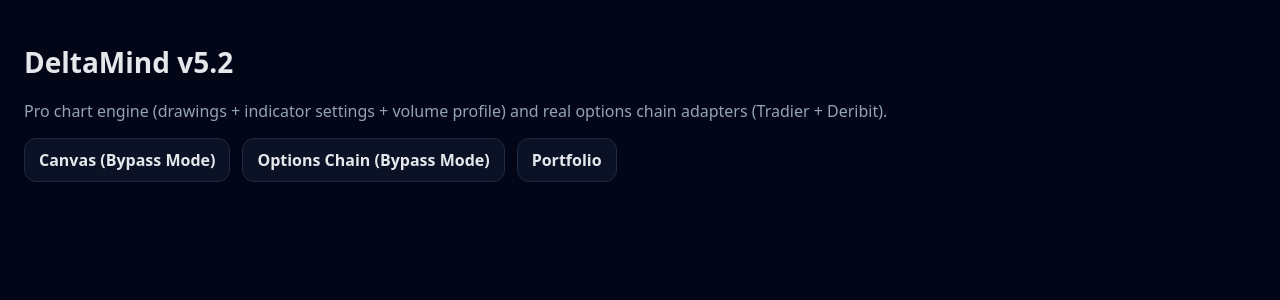
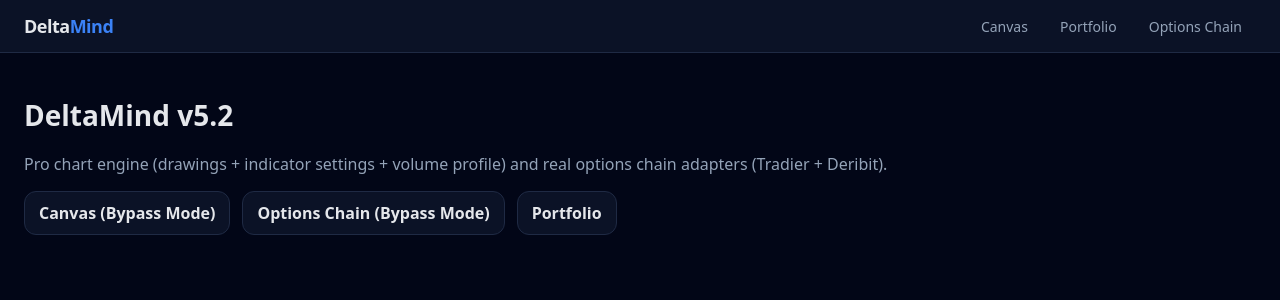
Before and after one commit to deltamind2026/deltamind_use, a Next.js app in the folder apps/web/: page / in a window 1280 px wide. Shown: the top 300 px of the page. Built offline with nearby package versions, Linux system fonts and the light colour scheme.

Commit message:
navigation bar

```diff
--- a/apps/web/app/layout.tsx
+++ b/apps/web/app/layout.tsx
@@ -1,8 +1,10 @@
+import NavBar from '@/components/NavBar';
 
 export default function RootLayout({ children }: { children: React.ReactNode }) {
   return (
     <html lang="en">
-      <body style={{ margin: 0, fontFamily: 'ui-sans-serif, system-ui', background:'#020617' }}>
+      <body style={{ margin: 0, fontFamily: 'ui-sans-serif, system-ui', background: '#020617' }}>
+        <NavBar />
         {children}
       </body>
     </html>
--- /dev/null
+++ b/apps/web/components/NavBar.tsx
@@ -0,0 +1,61 @@
+'use client';
+import Link from 'next/link';
+import { usePathname } from 'next/navigation';
+
+const links = [
+  { href: '/dashboard/canvas', label: 'Canvas' },
+  { href: '/dashboard/portfolio', label: 'Portfolio' },
+  { href: '/dashboard/options', label: 'Options Chain' },
+];
+
+export default function NavBar() {
+  const pathname = usePathname();
+
+  return (
+    <nav style={{
+      background: '#0b1226',
+      borderBottom: '1px solid #1f2a44',
+      padding: '0 24px',
+      display: 'flex',
+      alignItems: 'center',
+      justifyContent: 'space-between',
+      height: 52,
+      position: 'sticky',
+      top: 0,
+      zIndex: 100,
+    }}>
+      <Link href="/" style={{
+        color: '#e5e7eb',
+        textDecoration: 'none',
+        fontWeight: 900,
+        fontSize: 18,
+        letterSpacing: '-0.5px',
+      }}>
+        Delta<span style={{ color: '#3b82f6' }}>Mind</span>
+      </Link>
+      <div style={{ display: 'flex', gap: 4 }}>
+        {links.map(link => {
+          const active = pathname === link.href;
+          return (
+            <Link
+              key={link.href}
+              href={link.href}
+              style={{
+                padding: '6px 14px',
+                borderRadius: 8,
+                color: active ? '#e5e7eb' : '#94a3b8',
+                background: active ? '#1e40af' : 'transparent',
+                textDecoration: 'none',
+                fontWeight: active ? 800 : 500,
+                fontSize: 14,
+                transition: 'all 0.15s',
+              }}
+            >
+              {link.label}
+            </Link>
+          );
+        })}
+      </div>
+    </nav>
+  );
+}
```
